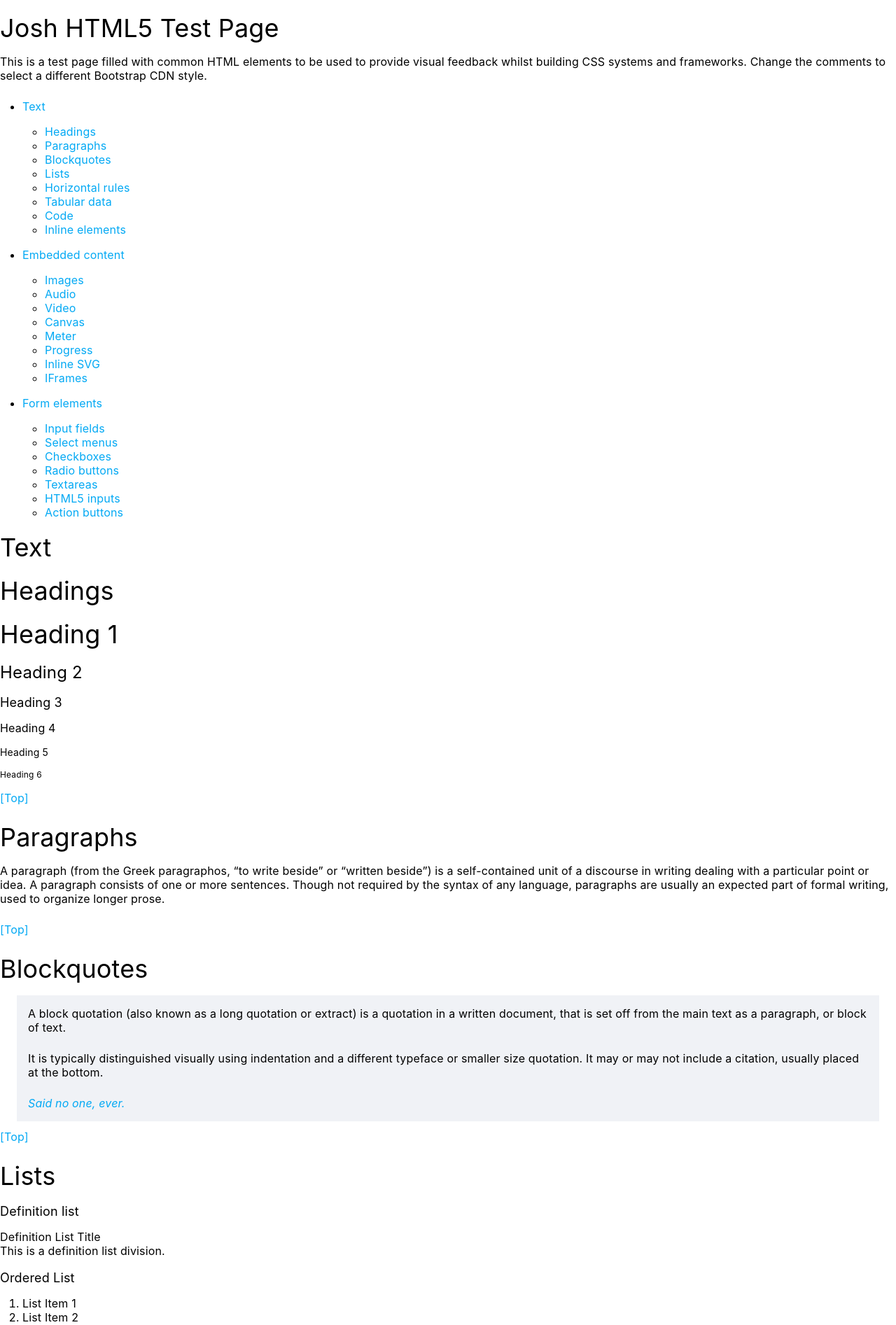
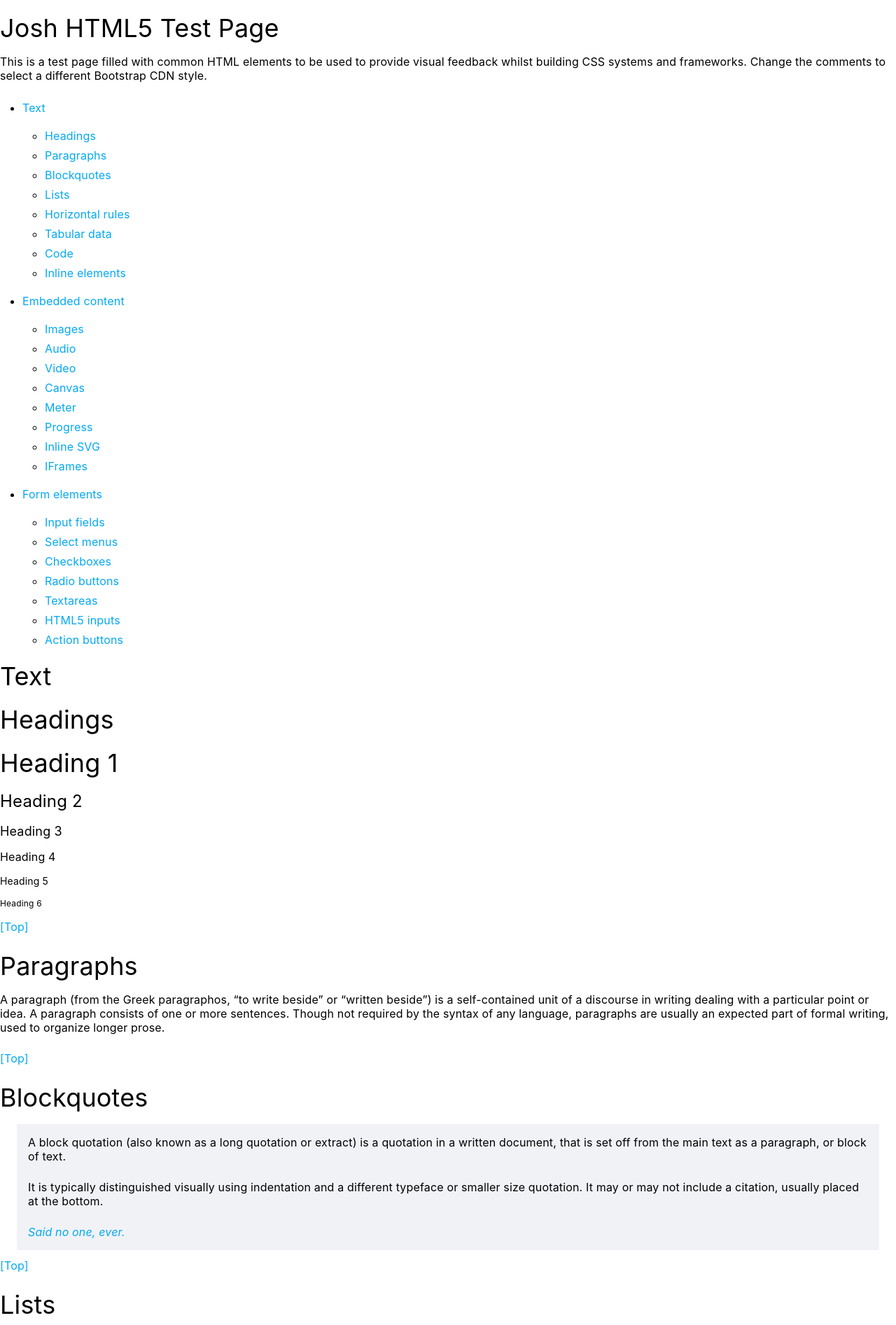
Before and after one commit to opnay/opnay.github.io, a Jekyll site: the page test.html, which Jekyll copies as it is, in a window 1280 px wide. Shown: the top 1893 px of the page at 70% size. Built offline with Jekyll 4.4.1, drawn with Linux system fonts in a browser that asks for light colours; nearby versions of some CDN libraries.

Commit message:
css/default: Add li style
Signed-off-by: Kim In Seop <opnayn@gmail.com>

```diff
--- a/css/default.css
+++ b/css/default.css
@@ -30,6 +30,7 @@ a, .accent {color:#03A9F4; text-decoration:none;}
 a:hover {text-decoration:underline;}
 
 ol, ul {margin:16px 0; padding-left:32px;}
+li {margin:0 0 4px; line-height:1.5;}
 
 hr {margin:16px 0; border:none; border-top:1px solid rgba(0,0,0,0.12);}
 
```
